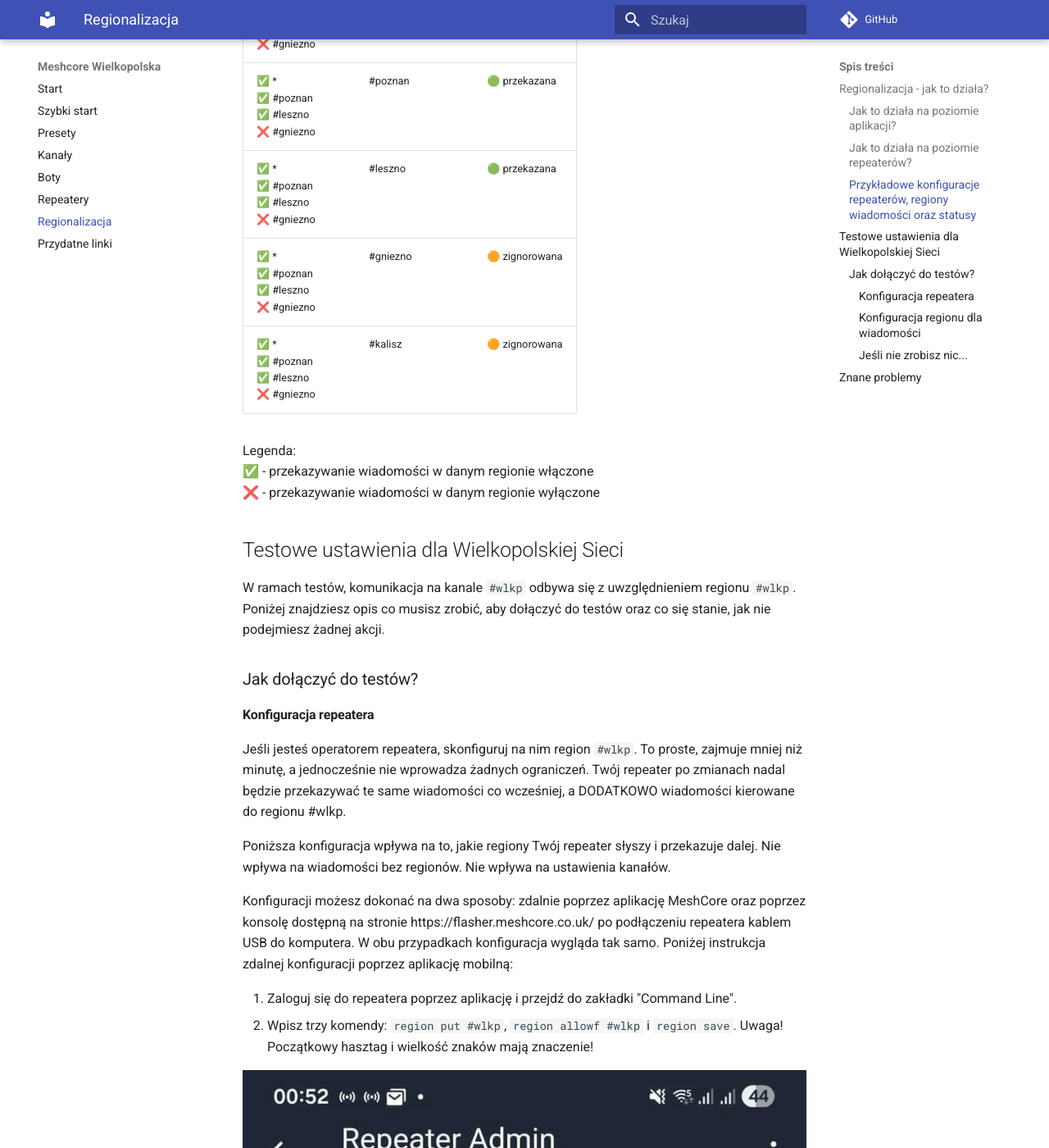
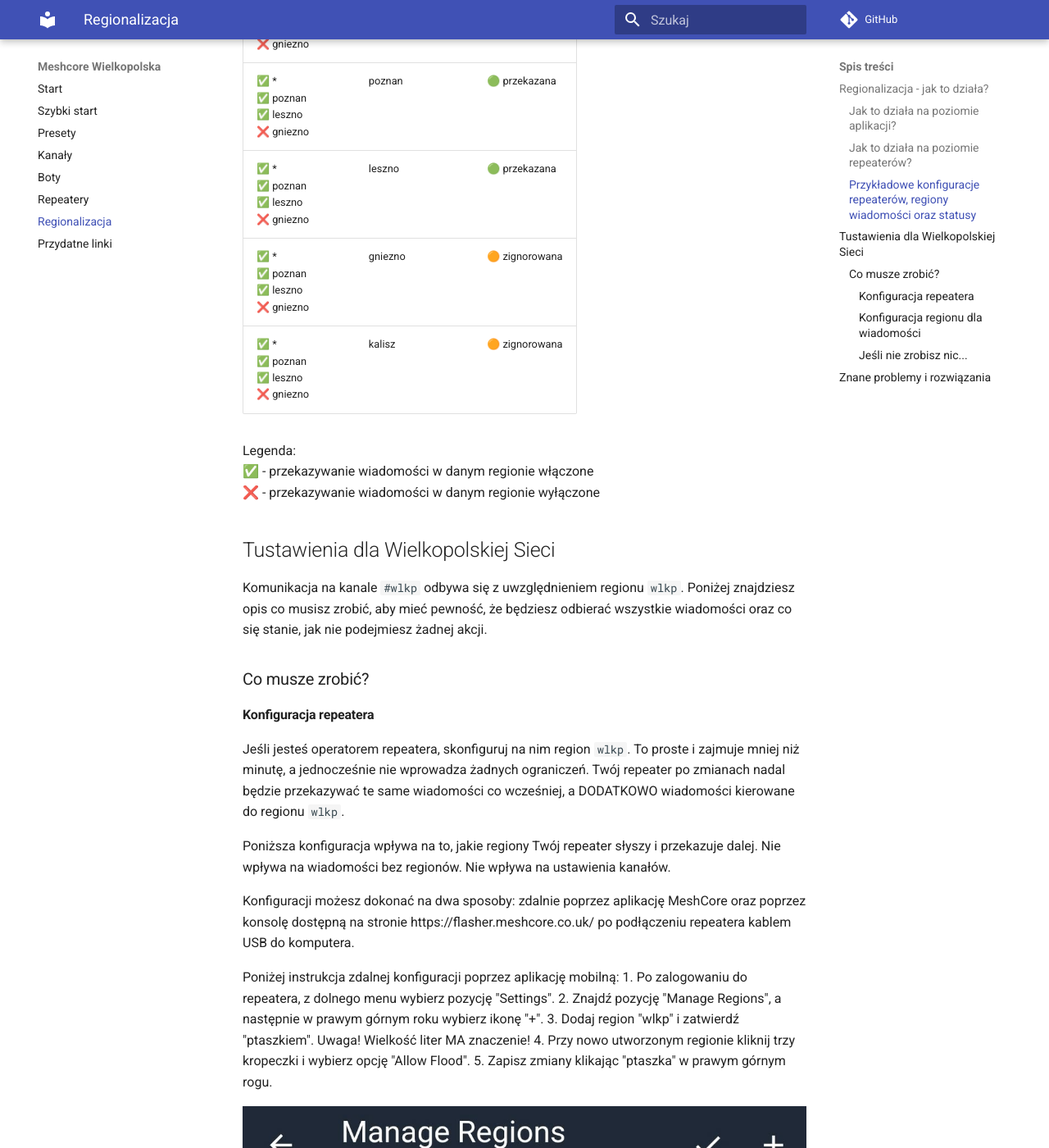
Before and after one commit to chybaDapi/awesome-meshcore-wlkp, an MkDocs documentation site: the page built from docs/regions.md, in a window 1280 px wide and 1400 px high, scrolled down 1758 px. Shown: the whole window at 82% size. Built offline with MkDocs 1.6.1 and Material for MkDocs 9.7.7, drawn with Linux system fonts in a browser that asks for light colours; comment, search, counter and statistics services are not loaded; some of the changed text lies outside the part shown.

Commit message:
Updated Meshmapper iOS app link, updated manual for regions configuration, added quickstart for bot owners.

```diff
--- a/docs/regions.md
+++ b/docs/regions.md
@@ -28,70 +28,63 @@ Od wersji 1.10 dodane zostało wsparcie dla regionalizacji. Wszystkie repeatery
 
 ### Przykładowe konfiguracje repeaterów, regiony wiadomości oraz statusy
  Regiony repeatera                               | Region wiadomości | Status
--------------------------------------------------|-------------------|------------------
- ✅ *                                             | brak regionu      | 🟢 przekazana
- ✅ *                                             | #poznan           | 🟠 zignorowana
- ✅ *<br>❌ #poznan                                | brak regionu      | 🟢 przekazana
- ✅ *<br>❌ #poznan                                | #poznan           | 🟠 zignorowana
- ✅ *<br>✅ #poznan                                | brak regionu      | 🟢 przekazana
- ✅ *<br>✅ #poznan                                | #poznan           | 🟢 przekazana
- ❌ *<br>✅ #poznan                                | brak regionu      | 🟠 zignorowana
- ❌ *<br>✅ #poznan                                | #poznan           | 🟢 przekazana
- ✅ *<br>✅ #poznan<br>✅ #leszno<br>❌ #gniezno     | brak regionu      | 🟢 przekazana
- ✅ *<br>✅ #poznan<br>✅ #leszno<br>❌ #gniezno     | #poznan           | 🟢 przekazana
- ✅ *<br>✅ #poznan<br>✅ #leszno<br>❌ #gniezno     | #leszno           | 🟢 przekazana
- ✅ *<br>✅ #poznan<br>✅ #leszno<br>❌ #gniezno     | #gniezno          | 🟠 zignorowana
- ✅ *<br>✅ #poznan<br>✅ #leszno<br>❌ #gniezno     | #kalisz           | 🟠 zignorowana
+-------------------------------------------------|------------------|------------------
+ ✅ *                                             | brak regionu     | 🟢 przekazana
+ ✅ *                                             | poznan           | 🟠 zignorowana
+ ✅ *<br>❌ poznan                                | brak regionu     | 🟢 przekazana
+ ✅ *<br>❌ poznan                                | poznan           | 🟠 zignorowana
+ ✅ *<br>✅ poznan                                | brak regionu     | 🟢 przekazana
+ ✅ *<br>✅ poznan                                | poznan           | 🟢 przekazana
+ ❌ *<br>✅ poznan                                | brak regionu     | 🟠 zignorowana
+ ❌ *<br>✅ poznan                                | poznan           | 🟢 przekazana
+ ✅ *<br>✅ poznan<br>✅ leszno<br>❌ gniezno     | brak regionu     | 🟢 przekazana
+ ✅ *<br>✅ poznan<br>✅ leszno<br>❌ gniezno     | poznan          | 🟢 przekazana
+ ✅ *<br>✅ poznan<br>✅ leszno<br>❌ gniezno     | leszno          | 🟢 przekazana
+ ✅ *<br>✅ poznan<br>✅ leszno<br>❌ gniezno     | gniezno         | 🟠 zignorowana
+ ✅ *<br>✅ poznan<br>✅ leszno<br>❌ gniezno     | kalisz          | 🟠 zignorowana
 
 Legenda:<br>
 ✅ - przekazywanie wiadomości w danym regionie włączone <br>
 ❌ - przekazywanie wiadomości w danym regionie wyłączone
 
 
-## Testowe ustawienia dla Wielkopolskiej Sieci
-W ramach testów, komunikacja na kanale `#wlkp` odbywa się z uwzględnieniem regionu `#wlkp`. Poniżej znajdziesz opis co musisz zrobić,
-aby dołączyć do testów oraz co się stanie, jak nie podejmiesz żadnej akcji.
+## Tustawienia dla Wielkopolskiej Sieci
+Komunikacja na kanale `#wlkp` odbywa się z uwzględnieniem regionu `wlkp`. Poniżej znajdziesz opis co musisz zrobić, aby mieć pewność, że będziesz odbierać wszystkie wiadomości oraz co się stanie, jak nie podejmiesz żadnej akcji.
 
-### Jak dołączyć do testów?
+### Co musze zrobić?
 
 #### Konfiguracja repeatera
-Jeśli jesteś operatorem repeatera, skonfiguruj na nim region `#wlkp`. To proste, zajmuje mniej niż minutę, a jednocześnie nie wprowadza żadnych ograniczeń.
-Twój repeater po zmianach nadal będzie przekazywać te same wiadomości co wcześniej, a DODATKOWO wiadomości kierowane do regionu #wlkp.
+Jeśli jesteś operatorem repeatera, skonfiguruj na nim region `wlkp`. To proste i zajmuje mniej niż minutę, a jednocześnie nie wprowadza żadnych ograniczeń.
+Twój repeater po zmianach nadal będzie przekazywać te same wiadomości co wcześniej, a DODATKOWO wiadomości kierowane do regionu `wlkp`.
 
 Poniższa konfiguracja wpływa na to, jakie regiony Twój repeater słyszy i przekazuje dalej. Nie wpływa na wiadomości bez regionów. Nie wpływa na ustawienia kanałów.
 
 Konfiguracji możesz dokonać na dwa sposoby: zdalnie poprzez aplikację MeshCore oraz poprzez konsolę dostępną na stronie https://flasher.meshcore.co.uk/ po podłączeniu repeatera kablem USB do komputera.
-W obu przypadkach konfiguracja wygląda tak samo. Poniżej instrukcja zdalnej konfiguracji poprzez aplikację mobilną:
 
-1. Zaloguj się do repeatera poprzez aplikację i przejdź do zakładki "Command Line".
-2. Wpisz trzy komendy: `region put #wlkp`, `region allowf #wlkp` i `region save`. Uwaga! Początkowy hasztag i wielkość znaków mają znaczenie!
+Poniżej instrukcja zdalnej konfiguracji poprzez aplikację mobilną:
+1. Po zalogowaniu do repeatera, z dolnego menu wybierz pozycję "Settings".
+2. Znajdź pozycję "Manage Regions", a następnie w prawym górnym roku wybierz ikonę "+".
+3. Dodaj region "wlkp" i zatwierdź "ptaszkiem". Uwaga! Wielkość liter MA znaczenie!
+4. Przy nowo utworzonym regionie kliknij trzy kropeczki i wybierz opcję "Allow Flood".
+5. Zapisz zmiany klikając "ptaszka" w prawym górnym rogu.
 
 ![Screenshot](img/regions_rep_cli.png)
 
-Jeśli chcesz wycofać zmiany:
-
-1. Zaloguj się do repeatera poprzez aplikację i przejdź do zakładki "Command Line".
-2. Wpisz komendy: `region remove #wlkp` i `region save`.
-
-!!! Info "Info"
-
-    \#wlkp w komendach powyżej odnosi się do nazwy regionu. Nie jest to powiązane z nazwą kanału.
-
 
 #### Konfiguracja regionu dla wiadomości
-Ta zmiana pozwoli Ci zdecydować, gdzie chcesz, żeby były widoczne Twoje wiadomości. W ramach testów, komunikacja na kanale `#wlkp` odbywa się w ramach regionu `#wlkp`.
+Ta zmiana pozwoli Ci zdecydować, gdzie chcesz, żeby były widoczne Twoje wiadomości. W ramach testów, komunikacja na kanale `#wlkp` odbywa się w ramach regionu `wlkp`.
 Poniższa zmiana nie wpływa na żadne inne kanały, prywatne wiadomości oraz adverty. Nie wpływa też na wiadomości odbierane przez Ciebie na kanale `#wlkp`.
 Poniższa zmiana wpływa jedynie na wiadomości wysyłane przez Ciebie na kanał `#wlkp`.
 
 1. Otwórz w aplikacji MeshCore kanał `#wlkp`.
 2. Z menu w prawym górnym rogu wybierz "Set Region Scope"
-3. W prawym górnym rogu wybierz "+", dodaj region `#wlkp` i zapisz "ptaszkiem" w prawym górnym rogu. Hasztag i wielkość znaków mają znaczenie!
-4. Po zapisaniu zmian aplikacja przeniesie Cię do ekranu "Select Region". Wybierz `#wlkp` klikając w niego.
+3. W prawym górnym rogu wybierz "+", dodaj region `wlkp` i zapisz "ptaszkiem" w prawym górnym rogu. Hasztag i wielkość znaków mają znaczenie!
+4. Po zapisaniu zmian aplikacja przeniesie Cię do ekranu "Select Region". Wybierz `wlkp` klikając w niego.
 5. Po powrocie do kanału pojawia się na górze potwierdzenie: "Only repeaters allowing region will forward."
 
 ![Screenshot](img/regions_client_channels.png)
 
-Od teraz wiadomości wysłane przez Ciebie na kanał `#wlkp` nie będą przekazywane dalej przez repeatery bez skonfigurowanego regionu `#wlkp`.
+Od teraz wiadomości wysłane przez Ciebie na kanał `#wlkp` nie będą przekazywane dalej przez repeatery bez skonfigurowanego regionu `wlkp`.
 
 Jeśli chcesz wycofać zmianę tymczasowo (możesz wysłać pojedynczą wiadomość bez zdefiniowanego regionu) lub na stałe, wykonaj poniższe kroki:
 
@@ -99,14 +92,17 @@ Jeśli chcesz wycofać zmianę tymczasowo (możesz wysłać pojedynczą wiadomo
 2. Z menu w prawym górnym rogu wybierz "Set Region Scope"
 3. W prawym górnym rogu z menu oznaczonego trzema kropkami wybierz "Clear Scope".
 
-Teraz wszystkie Twoje wiadomości wysłane na kanał `wlkp` będą przekazywane dalej przez wszystkie repeatery w zasięgu.
+Teraz wszystkie Twoje wiadomości wysłane na kanał `#wlkp` będą przekazywane dalej przez wszystkie repeatery w zasięgu.
 
 
 #### Jeśli nie zrobisz nic...
 Jeśli nie zrobisz nic, Twoje wiadomości nadal będą widoczne dla wszystkich, jednak mogą "wyciekać" poza nasz region, a w dobrych warunkach również poza granice kraju.
-Jeśli jesteś operatorem repeatera, nie będzie on przekazywał dalej wiadomości z kanału `#wlkp` wysyłanych ze zdefiniowanym regionem `#wlkp`. Jeśli nie jesteś w zasięgu innego repeatera
+Jeśli jesteś operatorem repeatera, nie będzie on przekazywał dalej wiadomości z kanału `#wlkp` wysyłanych ze zdefiniowanym regionem `wlkp`. Jeśli nie jesteś w zasięgu innego repeatera
 ze zdefiniowanym regionem, część wiadomości na kanale `#wlkp` może do Ciebie nie docierać.
 
 
-## Znane problemy
+## Znane problemy i rozwiązania
 1. Wiadomości z ustawionym regionem nie są widoczne w analizatorze pakietów Let's Mesh. [Dyskusja na forum Let's Mesh](https://forum.letsmesh.net/t/messages-with-region-not-wisible-on-channels-page/237/2)
+
+Dla analyzera działającego w oparciu o repeater, do czasu wypuszczenia przez autorów aplikacji poprawki, możesz wprowadzić ręcznie zmiany dodające obsługę regionów. W tym celu musisz edytować plik: `bridge/message_parser.py` wprowadzając następujące zmiany: https://www.diffchecker.com/tYA9amIP/
+Uwaga! Kod weryfikowany dla wersji 1.1.0.0 (commit e590c44). Przed dokonaniem zmian upewnij się, że posiadasz właśnie tę wersję lub potrafisz dostosować zmiany do swojej wersji.
```
Also changed, not shown: docs/channels.md (+2 -2 lines), docs/quickstart.md (+18 -7 lines), docs/repeaters.md (+5 -2 lines), docs/resources.md (+1 -1 lines), docs/img/regions_rep_cli.png.
